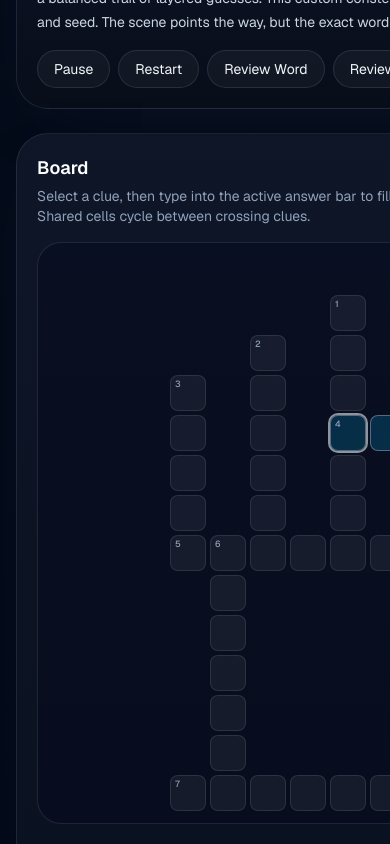
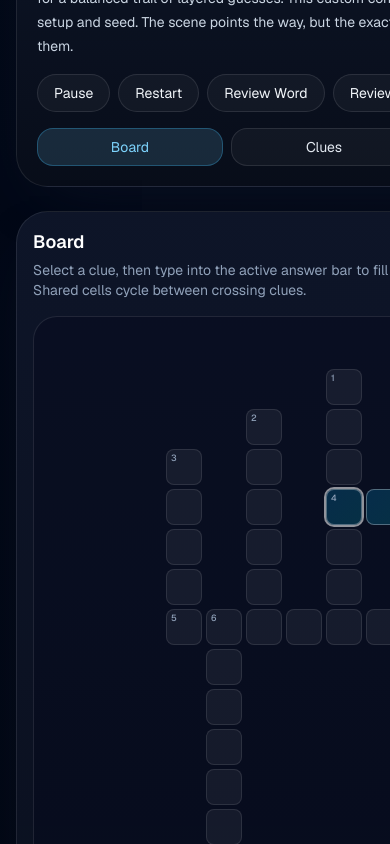
Before and after one commit to dmoliveira/ai-word-puzzle, a Next.js app: page / in a window 390 px wide. Shown: the part 2060-2904 px from the top of the page. Built offline with nearby package versions, Linux system fonts and the light colour scheme.

Commit message:
Tighten mobile puzzle layout (#2)
Co-authored-by: Diego Marinho <diego@Diegos-MacBook-Pro.local>

```diff
--- a/app/components/word-puzzle-studio.tsx
+++ b/app/components/word-puzzle-studio.tsx
@@ -245,6 +245,7 @@ export function WordPuzzleStudio() {
   const [options, setOptions] = useState<PuzzleOptions>(defaultOptions);
   const [state, setState] = useState<PersistedRunState>(() => createFreshState(defaultOptions));
   const [reviewMode, setReviewMode] = useState<"none" | "word" | "puzzle">("none");
+  const [mobilePanel, setMobilePanel] = useState<"board" | "clues" | "archive">("board");
   const [isStarting, setIsStarting] = useState(false);
   const [runError, setRunError] = useState<string | null>(null);
   const [progress, setProgress] = useState<ProgressSnapshot>(createEmptyProgress());
@@ -348,6 +349,7 @@ export function WordPuzzleStudio() {
         setOptions(run.options);
         setState(nextState);
         setFocusedCellKey(getFirstOpenCellKey(nextState, nextState.activeWordId));
+        setMobilePanel("board");
         syncProgress(nextState);
         setReviewMode("none");
       });
@@ -415,6 +417,7 @@ export function WordPuzzleStudio() {
         activeWordId: wordId,
       };
       setFocusedCellKey(getFirstOpenCellKey(nextState, wordId));
+      setMobilePanel("board");
       syncProgress(nextState);
       return nextState;
     });
@@ -825,10 +828,27 @@ export function WordPuzzleStudio() {
                   <button type="button" onClick={() => setReviewMode("puzzle")} className="rounded-full border border-white/10 bg-white/4 px-4 py-2 text-sm text-slate-100">Review Puzzle</button>
                 </div>
               </div>
+
+              <div className="mt-4 flex gap-2 lg:hidden">
+                {([
+                  ["board", "Board"],
+                  ["clues", "Clues"],
+                  ["archive", "Archive"],
+                ] as const).map(([panelId, label]) => (
+                  <button
+                    key={panelId}
+                    type="button"
+                    onClick={() => setMobilePanel(panelId)}
+                    className={`flex-1 rounded-2xl border px-3 py-2 text-sm transition ${mobilePanel === panelId ? "accent-chip" : "border-white/10 bg-white/4 text-slate-200"}`}
+                  >
+                    {label}
+                  </button>
+                ))}
+              </div>
             </div>
 
             <div className="grid gap-6 lg:grid-cols-[minmax(0,1fr)_22rem]">
-              <div className="glass-card rounded-[2rem] p-5 sm:p-6">
+              <div className={`${mobilePanel === "board" ? "block" : "hidden"} glass-card rounded-[2rem] p-4 sm:p-6 lg:block`}>
                 <div className="mb-4 flex items-center justify-between">
                   <div>
                     <h3 className="text-lg font-semibold text-white">Board</h3>
@@ -977,7 +997,7 @@ export function WordPuzzleStudio() {
                 ) : null}
               </div>
 
-              <div className="glass-card rounded-[2rem] p-5 sm:p-6">
+              <div className={`${mobilePanel === "clues" ? "block" : "hidden"} glass-card rounded-[2rem] p-5 sm:p-6 lg:block`}>
                 <h3 className="text-lg font-semibold text-white">Clues</h3>
                 <div className="mt-4 space-y-5">
                   {(["across", "down"] as const).map((direction) => (
@@ -1064,7 +1084,7 @@ export function WordPuzzleStudio() {
             ) : null}
           </section>
 
-          <aside className="space-y-6">
+          <aside className={`${mobilePanel === "archive" ? "block" : "hidden"} space-y-6 xl:block`}>
             <div className="glass-card rounded-[2rem] p-5 sm:p-6">
               <h3 className="text-lg font-semibold text-white">Daily Archive</h3>
               <div className="mt-4 space-y-2">
```
Also changed, not shown: 1 other file (tests, documents, lock files or other folders).
